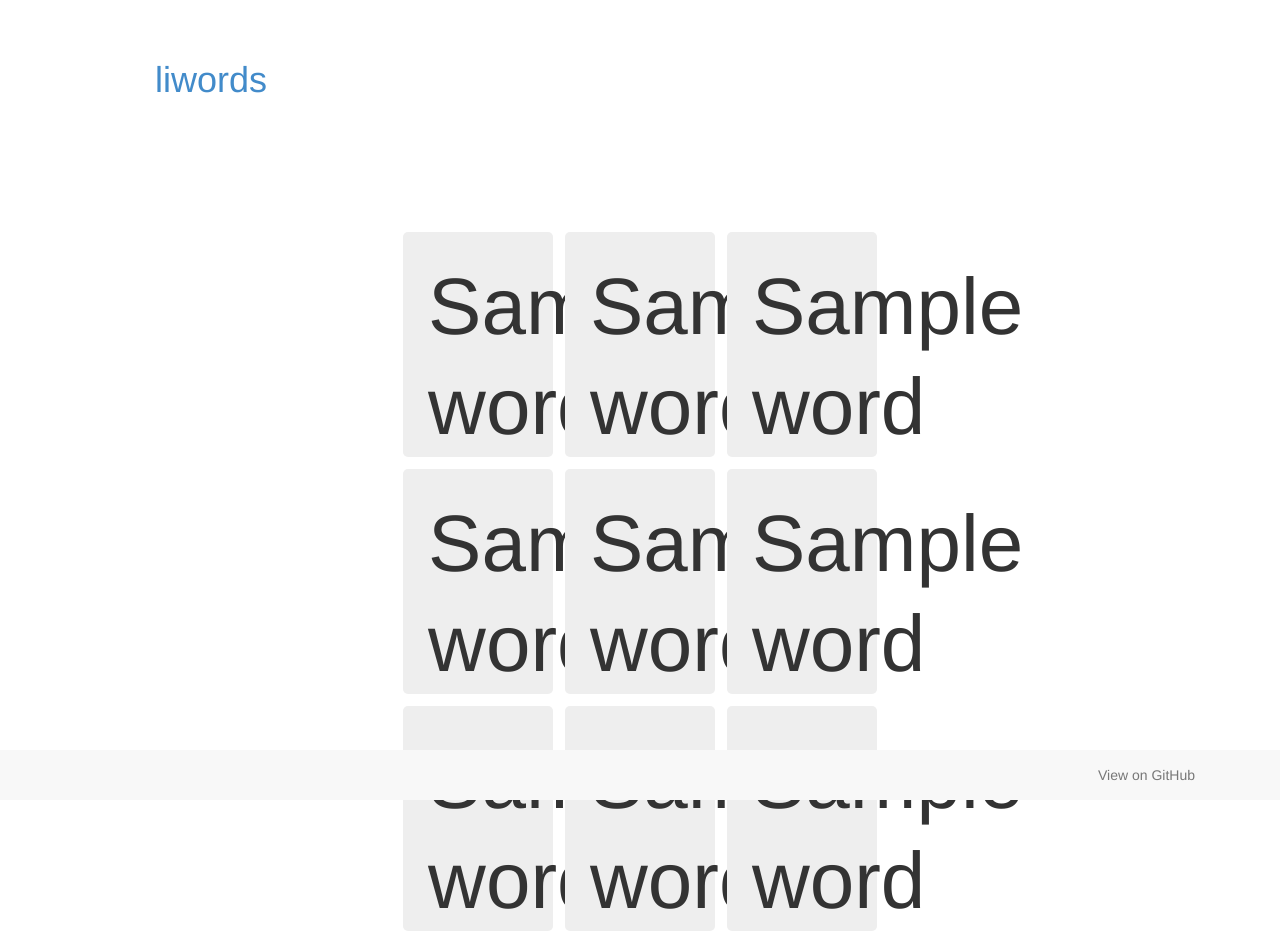
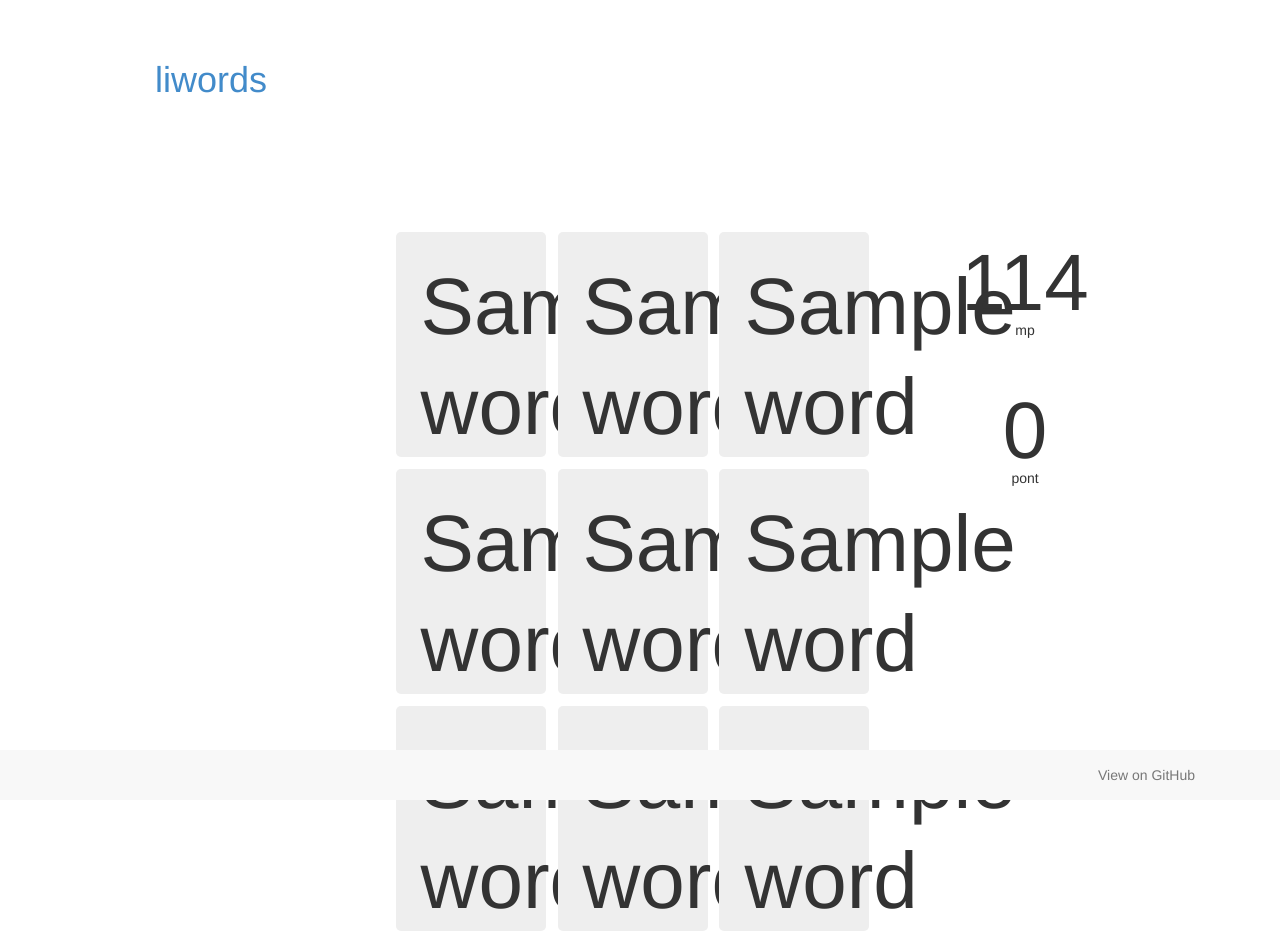
Before and after one commit to balidani/liwords, a Flask app: template templates/index.html in a window 1280 px wide. Run offline with Flask 2, Linux system fonts and the light colour scheme; the template is opened without the code that fills it: most values are stand-ins (such as "Sample title", 1, 10 or a date in 2020); parts of the project's set-up code (start-up, migrations or seed data) failed here and were passed over; some libraries are stand-ins or nearby versions.

Commit message:
Sketchy solution for time and score

```diff
--- a/static/css/custom.css
+++ b/static/css/custom.css
@@ -84,6 +84,29 @@
 }
 
 /*
+ * Timer
+ */
+.liw-sidebar {
+    float: right;
+    width: 200px;
+    height: 450px;
+    margin-top: 60px;
+    line-height: 25px;
+    text-align: center;
+}
+
+.liw-timer-seconds, .liw-score-points {
+    font-size: 80px;
+}
+
+.liw-score-max {
+    font-size: 30px;
+}
+.liw-timer-text, .liw-score-text {
+    font-size: 14px;
+}
+
+/*
  * Misc.
  */
 
@@ -110,3 +133,7 @@
 .no-display {
     display: none;
 }
+
+.no-float {
+    clear: both;
+}
--- a/static/js/custom.js
+++ b/static/js/custom.js
@@ -1,6 +1,10 @@
+var gameOver = false;
+var time = 120;
+var score = 0;
 var puzzleObj = {};
 var currentWord = "", oldWord = "";
 var visited = [];
+var foundWords = [];
 
 /*
  * Functions that handle Letter selection
@@ -55,6 +59,13 @@ var resetWord = function() {
     $('#liw-word-actual-overlay').text(oldWord);
 
     if (checkCorrect(currentWord.toLowerCase())) {
+      // Word is correct
+      if (foundWords.indexOf(currentWord) < 0) {
+        foundWords.push(currentWord);
+        score++;
+        $(".liw-score-points").text(score);
+      }
+
       $('#liw-word-actual-overlay').removeClass("liw-fail");
       $('#liw-word-actual-overlay').addClass("liw-success");
     } else {
@@ -131,10 +142,14 @@ $(function() {
 
   var mouseDown = false;
 
+  // Get puzzle details
   var puzzleUrl = "/puzzle/" + $.cookie("session");
   $.get(puzzleUrl, function(data) {
     if (data.success) {
       puzzleObj = data;
+
+      // Set max score
+      $(".liw-score-max").text("/" + puzzleObj.hashes.length)
     }
   });
 
@@ -173,4 +188,20 @@ $(function() {
       resetWord();
   });
 
+  // Timer countdown
+  countDown = setInterval(function() {
+    time--;
+    $(".liw-timer-seconds").text(time);
+
+    if (time == 0) {
+      gameOver = true;
+
+      // Remove handlers
+      $('.liw-box-inner').unbind("mousedown");
+      $('.liw-box-inner').unbind("mouseover");
+
+      clearInterval(countDown);
+    }
+  }, 1000);
+
 });
--- a/templates/index.html
+++ b/templates/index.html
@@ -21,6 +21,14 @@
                     &nbsp;<span id="liw-word-actual-overlay"></span>&nbsp;
                 </div>
             </div>
+            <div class="liw-sidebar">
+                <span class="liw-timer-seconds">120</span><br/>
+                <span class="liw-timer-text">mp</span>
+                <br/><br/><br/><br/>
+                <span class="liw-score-points">0</span><span class="liw-score-max"></span><br/>
+                <span class="liw-score-text">pont</span>
+            </div>
+            <div cass="no-float"></div>
             <div class="liw-container">
                 {% for item in range(9) -%}
                     <div id="liw-id-{{ item % 3 }}-{{ item // 3 }}"
```
